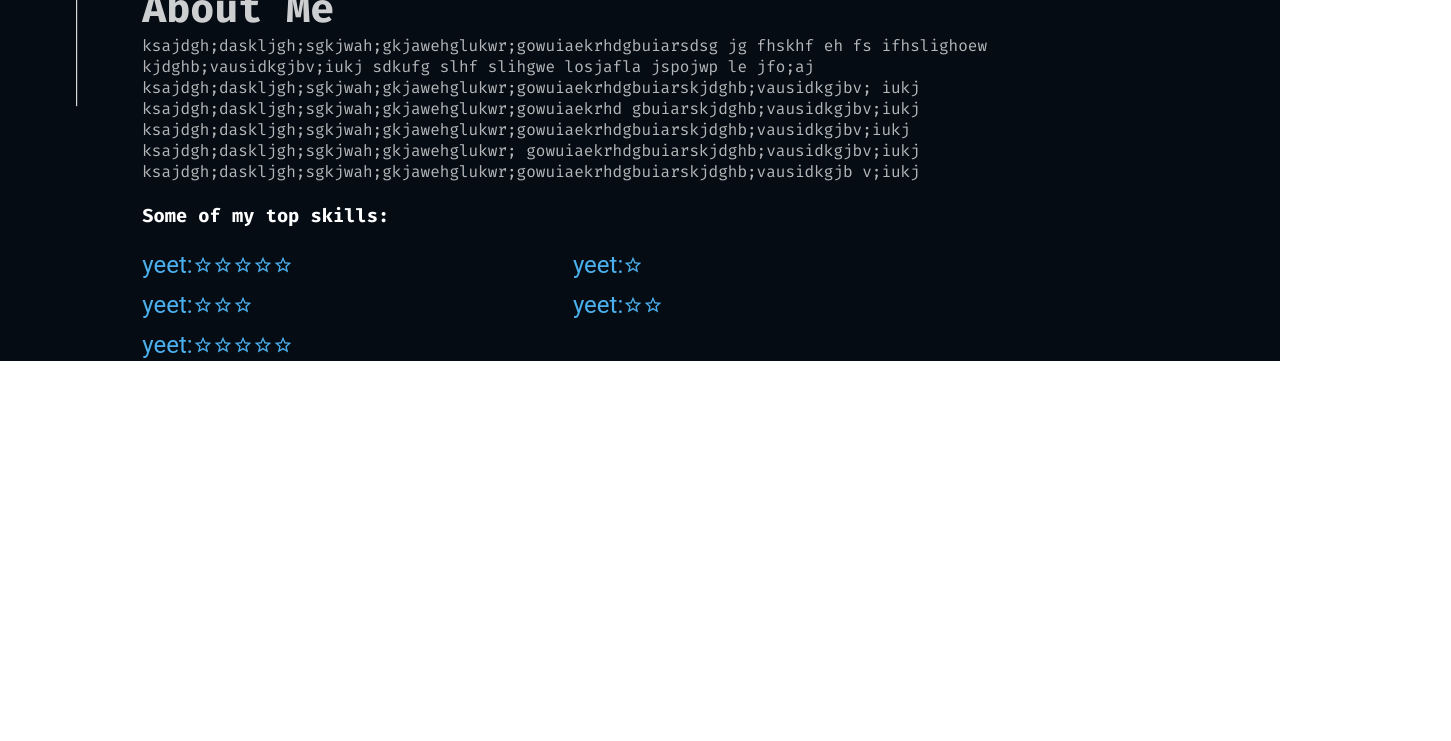
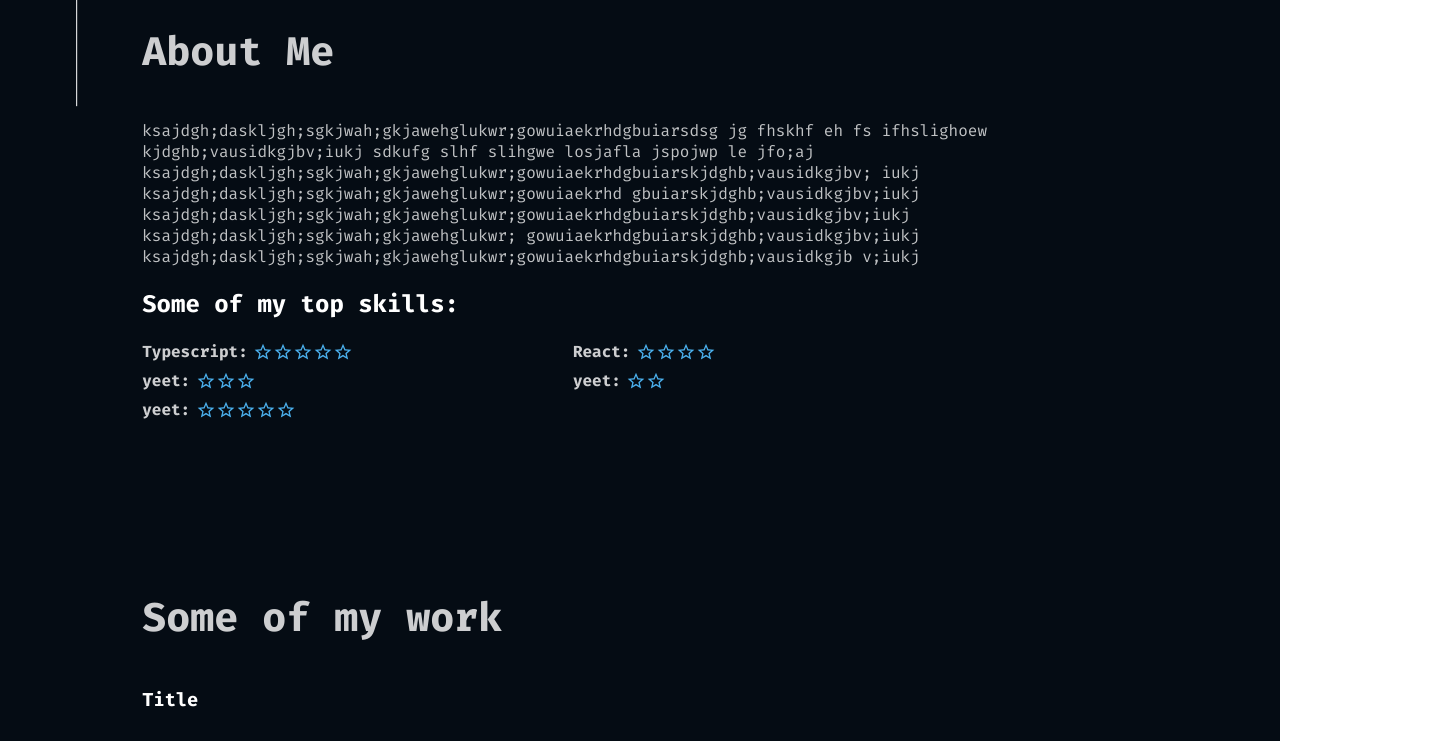
Before and after one commit to almaraz333/portfolio, a React (Create React App) app: page / in a window 1280 px wide. Shown: the part 860-1601 px from the top of the page, 1451 px wide, since content can reach past the window. Before the commit the page ends 1225 px from the top, so only its background shows below. Built offline with nearby package versions, Linux system fonts and the light colour scheme.

Commit message:
working on projects

```diff
--- a/src/components/mainContent/About/Skill.tsx
+++ b/src/components/mainContent/About/Skill.tsx
@@ -10,9 +10,16 @@ export const Skill = ({ label, stars }: SkillProps) => {
   const star = <StarBorderIcon color="primary" fontSize="small" />;
   return (
     <Box display="flex" alignItems="center">
-      <Typography variant="h5" color="primary">
+      <h4
+        style={{
+          opacity: ".8",
+          color: "#ffffff",
+          fontWeight: "bold",
+          marginRight: ".333rem",
+        }}
+      >
         {`${label}: `}
-      </Typography>
+      </h4>
 
       {new Array(stars).fill(star)}
     </Box>
--- a/src/components/mainContent/About/Skills.tsx
+++ b/src/components/mainContent/About/Skills.tsx
@@ -7,15 +7,15 @@ export type Skill = {
 };
 export const Skills = () => {
   const skills: Skill[] = [
-    { skill: "yeet", stars: 5 },
-    { skill: "yeet", stars: 1 },
+    { skill: "Typescript", stars: 5 },
+    { skill: "React", stars: 4 },
     { skill: "yeet", stars: 3 },
     { skill: "yeet", stars: 2 },
     { skill: "yeet", stars: 5 },
   ];
   return (
     <div>
-      <h3>Some of my top skills:</h3>
+      <h3 style={{ fontSize: "1.5rem" }}>Some of my top skills:</h3>
       <br />
       <Grid container spacing={1}>
         {skills.map((skill) => (
--- a/src/components/mainContent/MainContent.tsx
+++ b/src/components/mainContent/MainContent.tsx
@@ -3,6 +3,7 @@ import { About } from "./About/About";
 import { Skills } from "./About/Skills";
 import { Bio } from "./Bio";
 import { MainTitle } from "./MainTitle";
+import { Projects } from "./Projects/Projects";
 
 export const MainContent = () => {
   return (
@@ -12,6 +13,8 @@ export const MainContent = () => {
       <Spacer />
       <About />
       <Skills />
+      <Spacer />
+      <Projects />
     </div>
   );
 };
--- /dev/null
+++ b/src/components/mainContent/Projects/Project.tsx
@@ -0,0 +1,15 @@
+import { Paper } from "@material-ui/core";
+import { ProjectDescription } from "./ProjectDescription";
+import { ProjectImage } from "./ProjectImage";
+
+export const Project = () => {
+  return (
+    <div className="project">
+      <h3>Title</h3>
+      <div className="project-content-container">
+        <ProjectImage />
+        <ProjectDescription />
+      </div>
+    </div>
+  );
+};
--- /dev/null
+++ b/src/components/mainContent/Projects/ProjectDescription.tsx
@@ -0,0 +1,11 @@
+import { Paper } from "@material-ui/core";
+
+export const ProjectDescription = () => {
+  return (
+    <Paper variant="outlined" color="primary" className="project-description">
+      {" "}
+      gskdghas;dgh sadgh wgoihw g;oia;lskhdg; aksdgh sdgasldkgh asg asdjg dgh o
+      ahdg laksdhglasdjg N SEAG KSDHGAWGOI
+    </Paper>
+  );
+};
--- /dev/null
+++ b/src/components/mainContent/Projects/ProjectImage.tsx
@@ -0,0 +1,13 @@
+import Cat from "../../../images/ya.png";
+
+export const ProjectImage = () => {
+  return (
+    <img
+      className="project-image"
+      src={Cat}
+      alt="logo, upside down triangle with C"
+      height="450"
+      width="600"
+    />
+  );
+};
--- /dev/null
+++ b/src/components/mainContent/Projects/Projects.tsx
@@ -0,0 +1,23 @@
+import { Project } from "./Project";
+import { Box } from "@material-ui/core";
+
+export const Projects = () => {
+  return (
+    <div>
+      <h2 style={{ color: "white" }} className="sub-name">
+        Some of my work
+      </h2>
+      <Box
+        display="flex"
+        flexWrap="wrap"
+        justifyContent="space-between"
+        alignItems="center"
+      >
+        <Project />
+        <Project />
+        <Project />
+        <Project />
+      </Box>
+    </div>
+  );
+};
--- a/src/scss/app.scss
+++ b/src/scss/app.scss
@@ -12,7 +12,7 @@ p, h3{
     color: white;
 }
 p{
-    opacity: .7;
+    opacity: .75;
 }
 .app{
     background-color: #050C14;
@@ -70,6 +70,7 @@ p{
         color: #1D70A2;
         font-size: 2.5rem;
         opacity: .8;
+        margin-bottom: 5%;
     }
 }
 
@@ -79,3 +80,38 @@ p{
         filter: brightness(1.3);
     }
 }
+.project{
+    .project-content-container{
+        display: grid;
+        grid-template-columns: repeat(5, 1fr);
+        grid-template-rows: repeat(5, 1fr);
+    }
+    &:not(:first-child){
+        margin-top: 15%;
+    }
+    h3{
+        margin-bottom: 3%;
+    }
+    div{
+        border: 2px solid #1D70A2 !important;
+        background-color: #050C14 !important;
+        width: 60rem;
+        height: 30rem;
+        .project-image{
+            grid-column: 1/3;
+            grid-row: 1/2;
+            z-index: 0;
+        }
+        .project-description{
+            grid-column: 3/5;
+            grid-row: 2/3;
+            width: 30rem;
+            height: 17rem;
+            margin: 0 0 0 40%;
+            padding: 3%;
+            color: white;
+            z-index: 99;
+        }
+        }
+
+    }
```
Also changed, not shown: src/images/ya.png (added).
